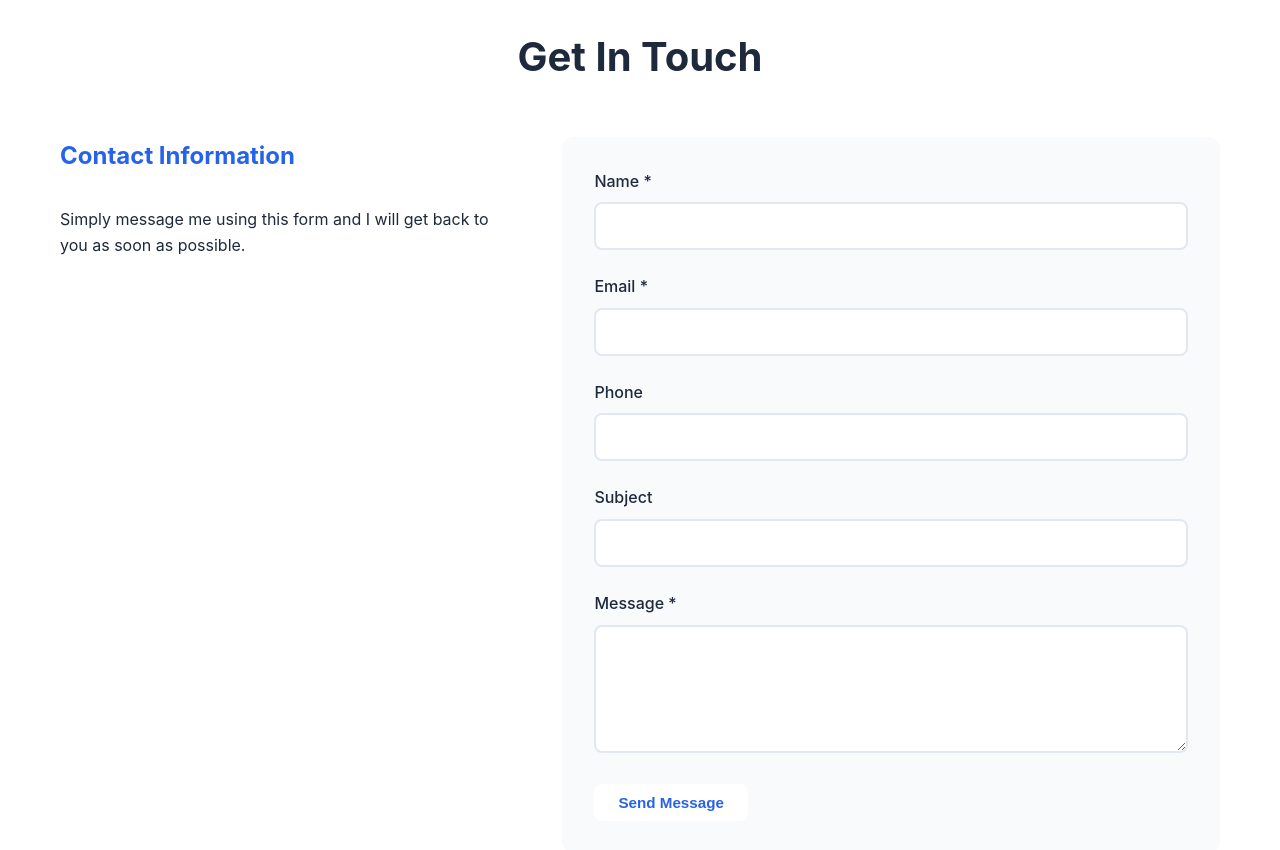
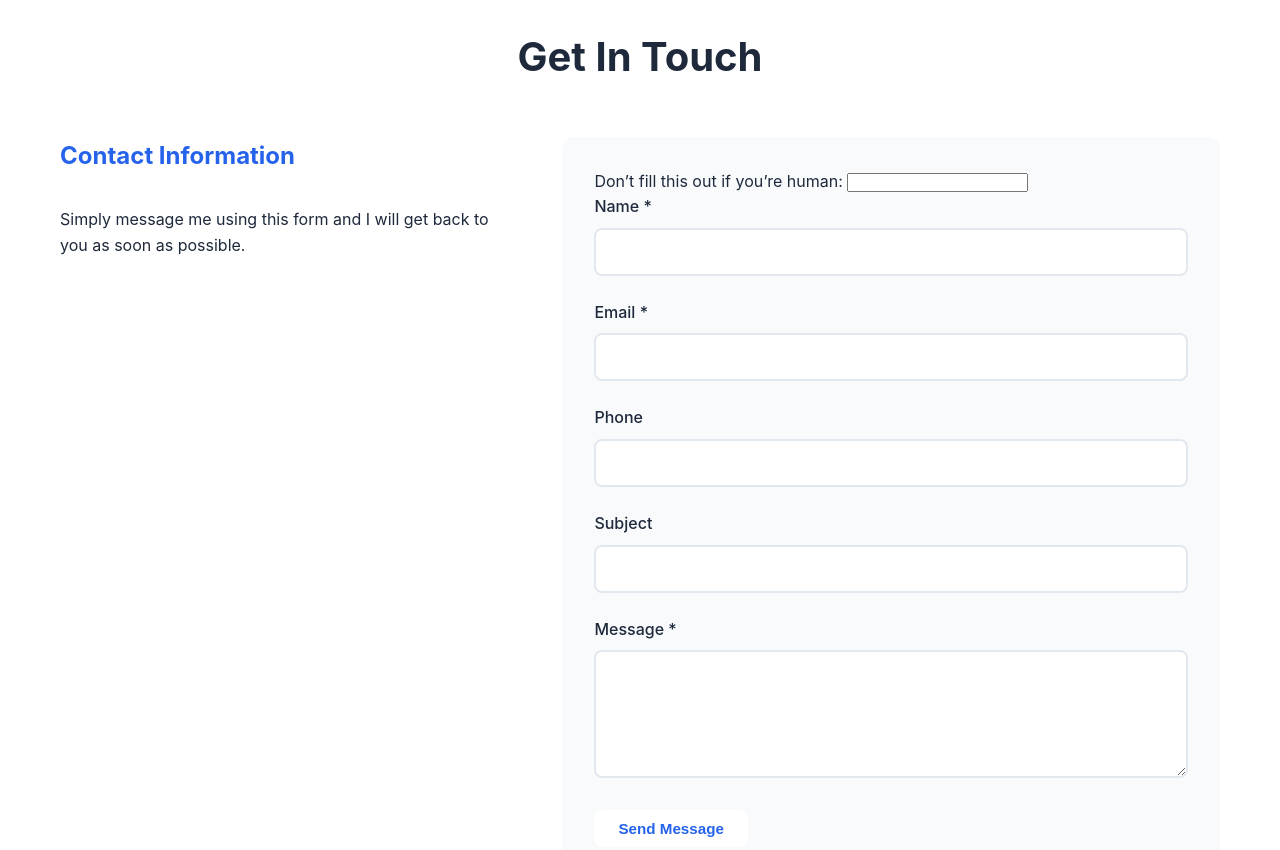
Before and after one commit to blueyorange/tutor_site, a plain HTML site: page public/index.html in a window 1280 px wide. Shown: the part 1460-2310 px from the top of the page. Drawn offline with Linux system fonts and the light colour scheme.

Commit message:
fixed netlify form

```diff
--- a/public/index.html
+++ b/public/index.html
@@ -98,35 +98,51 @@
             <h3>Contact Information</h3>
             <p>Simply message me using this form and I will get back to you as soon as possible.</p>
           </div>
-          <form class="contact-form" id="contactForm">
+        <form
+  class="contact-form"
+  id="contactForm"
+  name="contact"
+  method="POST"
+  data-netlify="true"
+  data-netlify-honeypot="bot-field"
+>
+  <input type="hidden" name="form-name" value="contact">
+
+  <p class="hidden">
+    <label>
+      Don’t fill this out if you’re human:
+      <input name="bot-field">
+    </label>
+  </p>
+
   <div class="form-group">
     <label for="name">Name *</label>
-              <input type="text" id="name" name="name" required />
+    <input type="text" id="name" name="name" required>
   </div>
+
   <div class="form-group">
     <label for="email">Email *</label>
-              <input type="email" id="email" name="email" required />
+    <input type="email" id="email" name="email" required>
   </div>
+
   <div class="form-group">
     <label for="phone">Phone</label>
-              <input type="tel" id="phone" name="phone" />
+    <input type="tel" id="phone" name="phone">
   </div>
+
   <div class="form-group">
     <label for="subject">Subject</label>
-              <input type="text" id="subject" name="subject" />
+    <input type="text" id="subject" name="subject">
   </div>
+
   <div class="form-group">
     <label for="message">Message *</label>
-              <textarea
-                id="message"
-                name="message"
-                rows="5"
-                required
-              ></textarea>
+    <textarea id="message" name="message" rows="5" required></textarea>
   </div>
+
   <button type="submit" class="btn btn-primary">Send Message</button>
-            <div id="form-message" class="form-message"></div>
 </form>
+
         </div>
       </div>
     </section>
```
Lines whose indentation alone changed are shown as unchanged.
